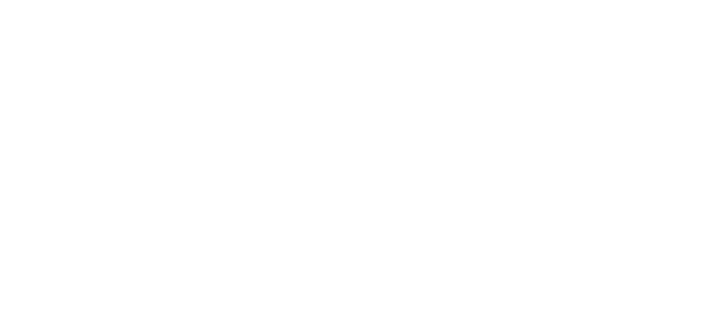
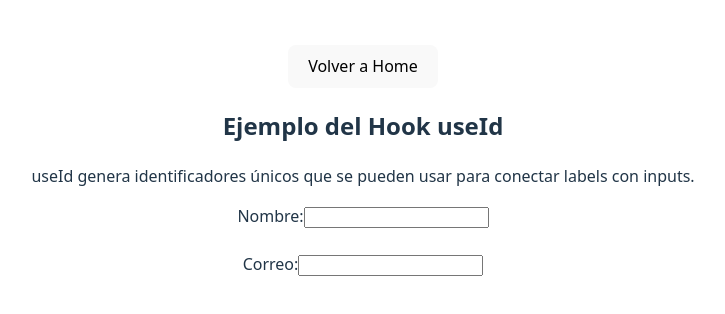
Before and after one commit to Jdmorenoc/Proyecto_SoA, a React (Vite) app in the folder proyecto/: page /useId in a window 1280 px wide. Before the commit this address had no page. Shown: the part 240-554 px from the top of the page, without its empty margins (277-1002 px from the left). Built offline with nearby package versions, Linux system fonts and the light colour scheme.

Commit message:
Montando hook UseId

```diff
--- a/proyecto/src/App.jsx
+++ b/proyecto/src/App.jsx
@@ -12,6 +12,7 @@
 import UseCallback from './playground/UseCallback';
 import UseLayoutEffect from './playground/UseLayoutEffect';
 import UseImperativeHandle from './playground/UseImperativeHandle';
+import UseId from './playground/UseId';
 
 function App() {
 
@@ -30,6 +31,7 @@
         <Route path="/useCallback" element={<UseCallback/>} />
         <Route path="/useLayoutEffect" element={<UseLayoutEffect/>} />
         <Route path="/useImperativeHandle" element={<UseImperativeHandle/>} />
+        <Route path="/useId" element={<UseId/>} />
       </Routes>
     </BrowserRouter>
   )
--- /dev/null
+++ b/proyecto/src/playground/UseId.jsx
@@ -0,0 +1,39 @@
+import React, { useId } from "react";
+import { useNavigate } from "react-router-dom";
+
+function UseId() {
+
+  const navigate = useNavigate();
+
+  const idNombre = useId();
+  const idCorreo = useId();
+
+  return (
+    <div>
+
+      <button onClick={() => navigate("/")}>Volver a Home</button>
+
+      <h2>Ejemplo del Hook useId</h2>
+
+      <p>
+        useId genera identificadores únicos que se pueden usar para conectar
+        labels con inputs.
+      </p>
+
+      <div>
+        <label htmlFor={idNombre}>Nombre:</label>
+        <input id={idNombre} type="text" />
+      </div>
+
+      <br />
+
+      <div>
+        <label htmlFor={idCorreo}>Correo:</label>
+        <input id={idCorreo} type="email" />
+      </div>
+
+    </div>
+  );
+}
+
+export default UseId;
```
